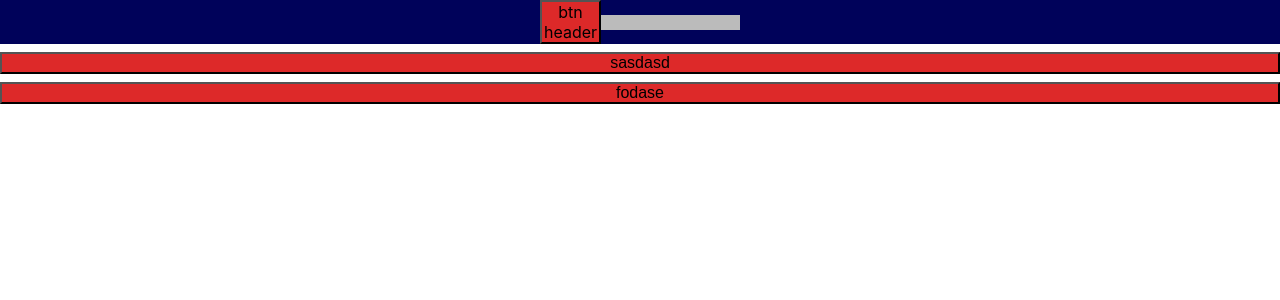
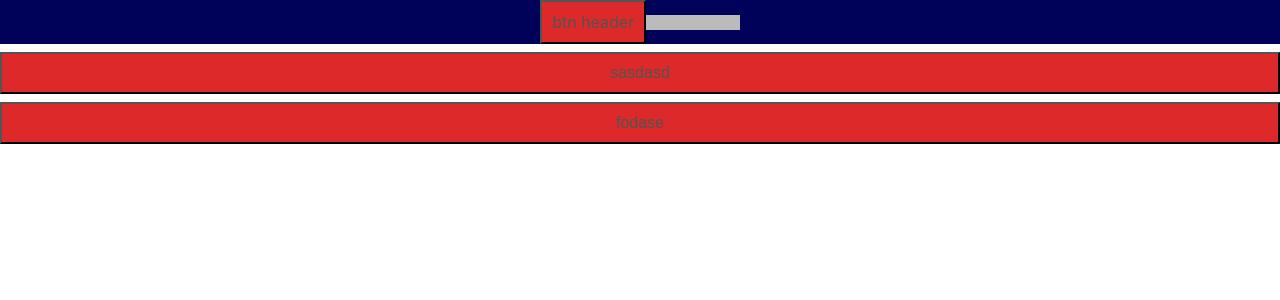
Before and after one commit to TonyzCataldo/Fork-, a React (Vite) app: page / in a window 1280 px wide. Shown: the top 300 px of the page. Built offline with nearby package versions, Linux system fonts and the light colour scheme.

Commit message:
fix: S.Button padding fix

```diff
--- a/src/components/Button/styles.ts
+++ b/src/components/Button/styles.ts
@@ -5,7 +5,8 @@ type StyledButtonProps = {
 };
 
 export const Button = styled.button<StyledButtonProps>`
-  padding: ${(props) => props.theme.spacing["super-bantam"]}
+  padding: ${(props) => props.theme.spacing["super-bantam"]};
+  width: 100%;
   color: ${(props) => props.theme.colors["neutral-600"]};
   background-color: ${(props) => props.theme.colors["pastel-red"]};
   font-size: 1rem;
```
